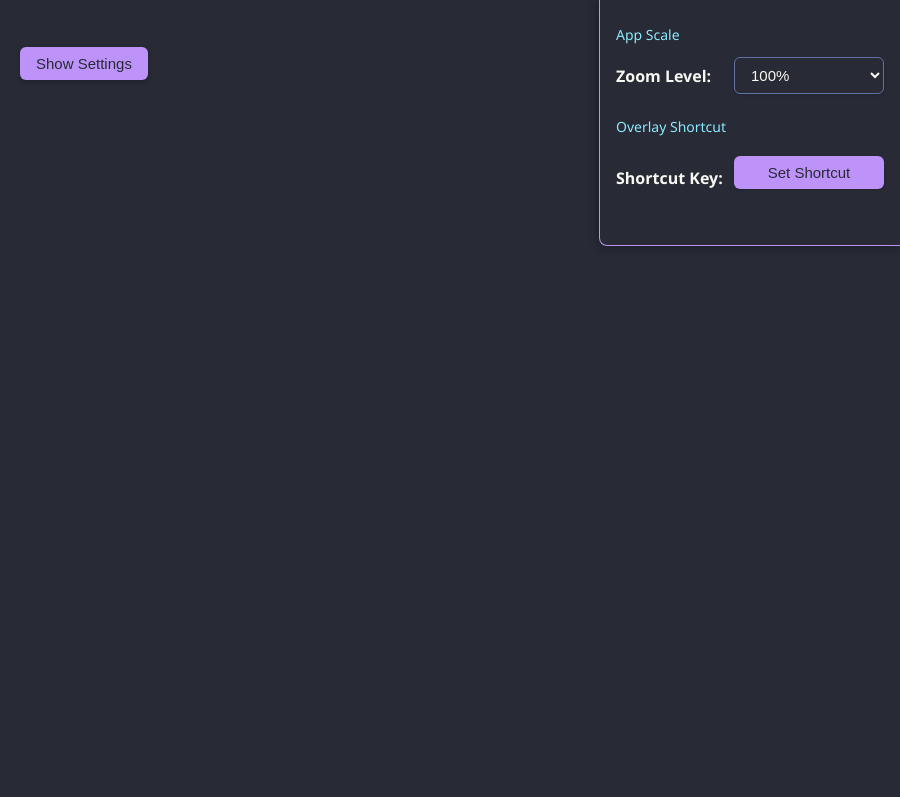
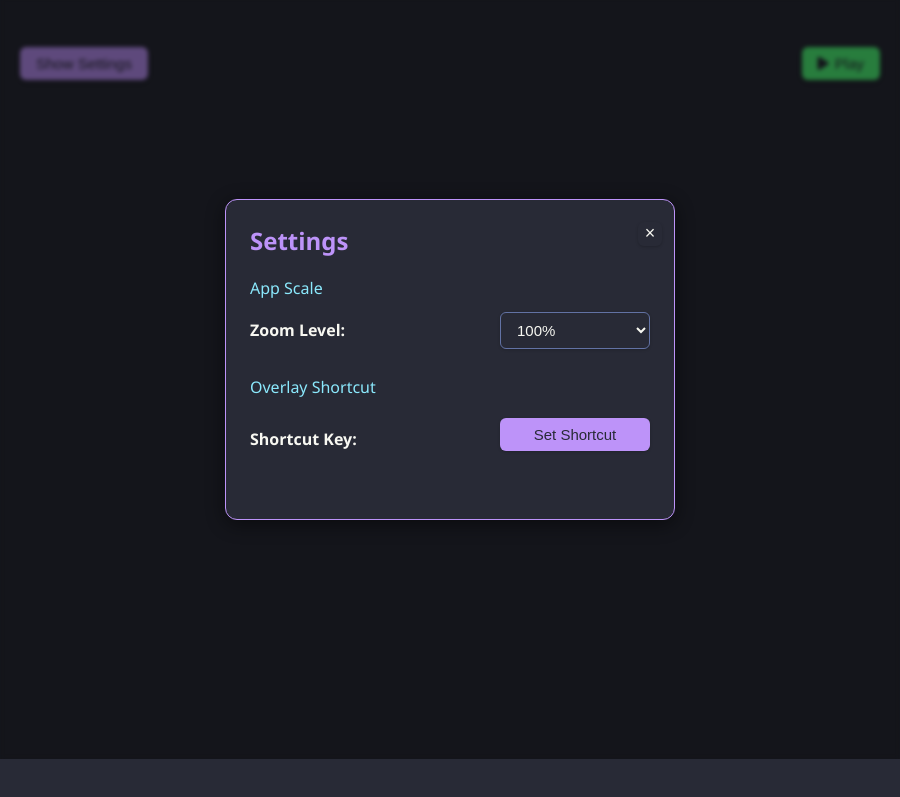
Before and after one commit to S3idSensei/Achievements, an Electron app: page index.html in a window 900 px wide. Both pictures are taken after a click on the button 735 px from the left and 19 px from the top of the page. Shown: the part 41-838 px from the top of the page. Drawn offline with nearby package versions, Linux system fonts and the light colour scheme; no server answers.

Commit message:
Settings menu is now a popping modal instead of a dropdown

```diff
--- a/index.html
+++ b/index.html
@@ -96,7 +96,9 @@ font-size: 14px;
 
 <!-- Settings Menu Panel -->
 <div id="settingsMenu" class="settings-menu hidden">
-  <div class="settings-content">
+  <div class="settings-content" tabindex="-1">
+    <button class="settings-close-button" id="closeSettingsBtn">&times;</button>
+    <h2 style="margin-top: 0; color: var(--dracula-purple); margin-bottom: 20px;">Settings</h2>
     <div class="settings-section">
       <h4>App Scale</h4>
       <div class="settings-control">
@@ -1380,20 +1382,37 @@ buttons.forEach(button => {
 });
 
 // Settings Menu Functionality
-document.getElementById('settingsBtn').addEventListener('click', () => {
+document.getElementById('settingsBtn').addEventListener('click', (event) => {
+  event.stopPropagation();
   const settingsMenu = document.getElementById('settingsMenu');
-  settingsMenu.classList.toggle('hidden');
+  settingsMenu.classList.remove('hidden');
+  // Set focus to the settings menu for keyboard accessibility
+  setTimeout(() => {
+    document.querySelector('.settings-content').focus();
+  }, 10);
+});
+
+// Close settings menu with close button
+document.getElementById('closeSettingsBtn').addEventListener('click', () => {
+  const settingsMenu = document.getElementById('settingsMenu');
+  settingsMenu.classList.add('hidden');
 });
 
 // Click outside to close settings menu
-document.addEventListener('click', (event) => {
-  const settingsMenu = document.getElementById('settingsMenu');
-  const settingsBtn = document.getElementById('settingsBtn');
-
-  if (!settingsMenu.contains(event.target) &&
-      !settingsBtn.contains(event.target) &&
-      !settingsMenu.classList.contains('hidden')) {
-    settingsMenu.classList.add('hidden');
+document.getElementById('settingsMenu').addEventListener('click', (event) => {
+  const settingsContent = document.querySelector('.settings-content');
+  if (!settingsContent.contains(event.target)) {
+    document.getElementById('settingsMenu').classList.add('hidden');
+  }
+});
+
+// Close settings menu with Escape key
+document.addEventListener('keydown', (event) => {
+  if (event.key === 'Escape') {
+    const settingsMenu = document.getElementById('settingsMenu');
+    if (!settingsMenu.classList.contains('hidden')) {
+      settingsMenu.classList.add('hidden');
+    }
   }
 });
 
--- a/style.css
+++ b/style.css
@@ -530,54 +530,66 @@ body::-webkit-scrollbar {
 /* Settings Menu Styles - Improved */
 .settings-menu {
   position: fixed;
-  top: 38px;
-  right: 0;
-  width: 300px;
-  max-height: 80vh;
-  background-color: var(--dracula-background);
-  border-left: 1px solid var(--dracula-purple);
-  border-bottom: 1px solid var(--dracula-purple);
-  box-shadow: -2px 2px 10px rgba(0, 0, 0, 0.3);
+  top: 0;
+  left: 0;
+  width: 100%;
+  height: 100%;
+  background-color: rgba(0, 0, 0, 0.5);
   z-index: 9998;
-  overflow-y: auto;
-  transition: transform 0.3s ease, opacity 0.3s ease;
-  transform-origin: top right;
-  scrollbar-width: thin;
-  border-bottom-left-radius: 8px;
-  padding-top: 12px;
+  display: flex;
+  justify-content: center;
+  align-items: center;
+  transition: opacity 0.3s ease;
+  backdrop-filter: blur(2px);
 }
 
-.settings-menu::-webkit-scrollbar {
+.settings-content {
+  width: 400px;
+  max-width: 90%;
+  background-color: var(--dracula-background);
+  border: 1px solid var(--dracula-purple);
+  border-radius: 12px;
+  box-shadow: 0px 4px 20px rgba(0, 0, 0, 0.5);
+  max-height: 80vh;
+  overflow-y: auto;
+  padding: 24px;
+  position: relative;
+  scrollbar-width: thin;
+  transform: scale(1);
+  transition: transform 0.3s ease;
+  outline: none;
+}
+
+.settings-menu.hidden {
+  opacity: 0;
+  pointer-events: none;
+}
+
+.settings-menu.hidden .settings-content {
+  transform: scale(0.95);
+}
+
+.settings-content::-webkit-scrollbar {
   width: 6px;
 }
 
-.settings-menu::-webkit-scrollbar-thumb {
+.settings-content::-webkit-scrollbar-thumb {
   background-color: var(--dracula-purple);
   border-radius: 3px;
 }
 
-.settings-menu::-webkit-scrollbar-track {
+.settings-content::-webkit-scrollbar-track {
   background-color: var(--dracula-current-line);
 }
 
-.settings-menu.hidden {
-  transform: scale(0.95);
-  opacity: 0;
-  pointer-events: none;
-}
-
-.settings-content {
-  padding: 16px;
-}
-
 .settings-section {
-  margin-bottom: 20px;
+  margin-bottom: 24px;
 }
 
 .settings-section h4 {
   margin: 0 0 10px 0;
   color: var(--dracula-cyan);
-  font-size: 14px;
+  font-size: 16px;
   font-weight: 500;
 }
 
@@ -585,7 +597,7 @@ body::-webkit-scrollbar {
   display: flex;
   align-items: center;
   justify-content: space-between;
-  margin-bottom: 8px;
+  margin-bottom: 12px;
 }
 
 .settings-control label {
@@ -596,6 +608,28 @@ body::-webkit-scrollbar {
 .settings-control select,
 .settings-control button {
   width: 150px;
+}
+
+.settings-close-button {
+  position: absolute;
+  top: 12px;
+  right: 12px;
+  width: 24px;
+  height: 24px;
+  font-size: 18px;
+  display: flex;
+  align-items: center;
+  justify-content: center;
+  color: var(--dracula-foreground);
+  background-color: transparent;
+  border: none;
+  cursor: pointer;
+  padding: 0;
+  transition: color 0.2s ease;
+}
+
+.settings-close-button:hover {
+  color: var(--dracula-red);
 }
 
 #overlay-shortcut-btn {
```
